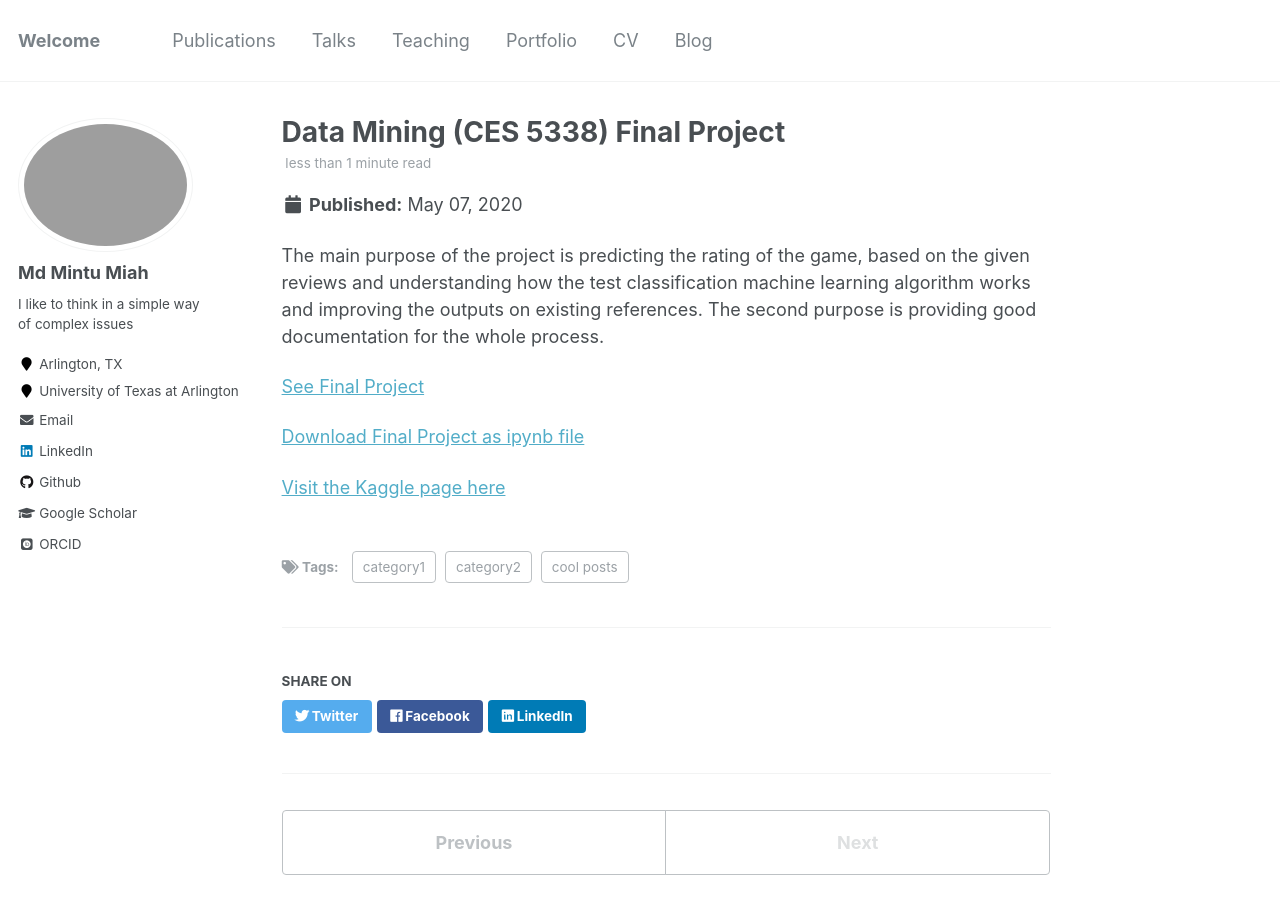
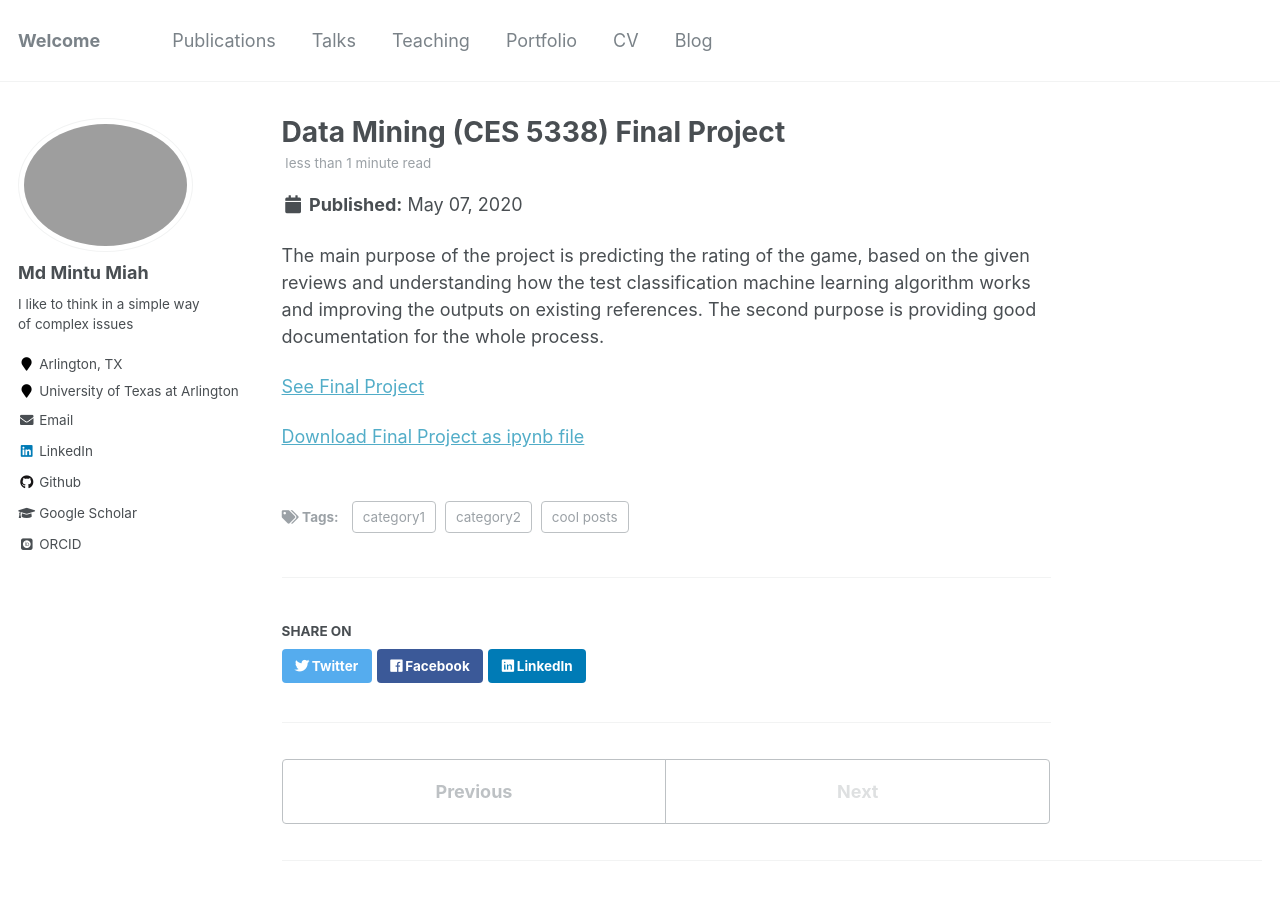
Before and after one commit to mintu07ruet/mintu07ruet.github.io, a Jekyll site: the page built from _posts/2199-01-01-future-post.md, in a window 1280 px wide and 900 px high. Built offline with Jekyll 4.4.1, drawn with Linux system fonts in a browser that asks for light colours; some web fonts are replaced.

Commit message:
Update 2199-01-01-future-post.md

```diff
--- a/_posts/2199-01-01-future-post.md
+++ b/_posts/2199-01-01-future-post.md
@@ -13,5 +13,3 @@ The main purpose of the project is predicting the rating of the game, based on t
 [See Final Project](/files/Miah Project.html)
 
 [Download Final Project as ipynb file](/files/Miah Project.ipynb)
-
-[Visit the Kaggle page here](//https://www.kaggle.com/mintumiah/board-game-rating-prediction-based-on-reviews)
```
